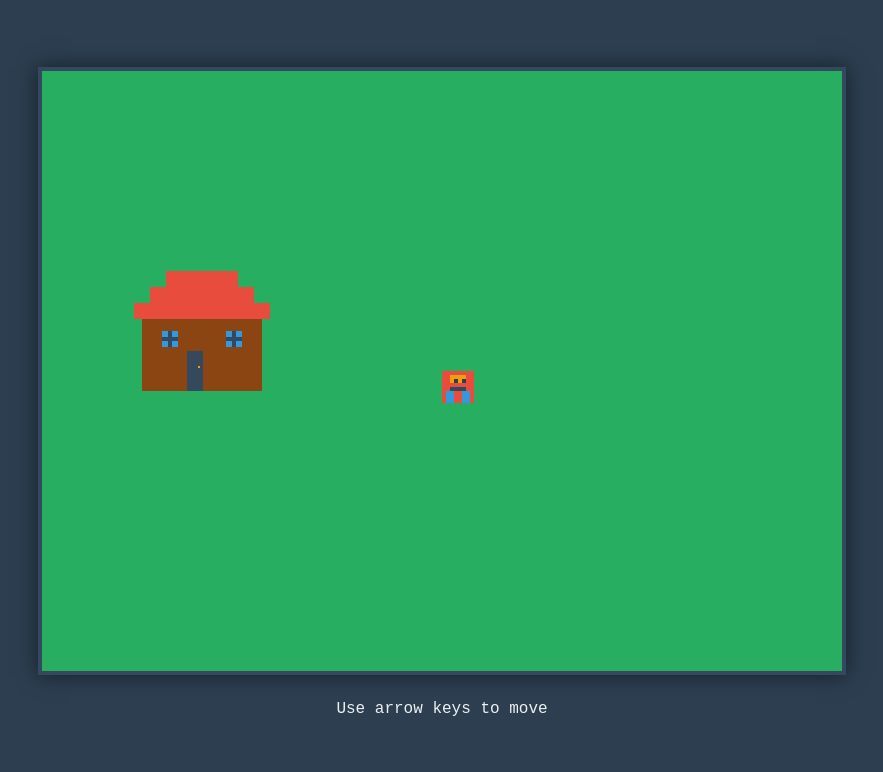
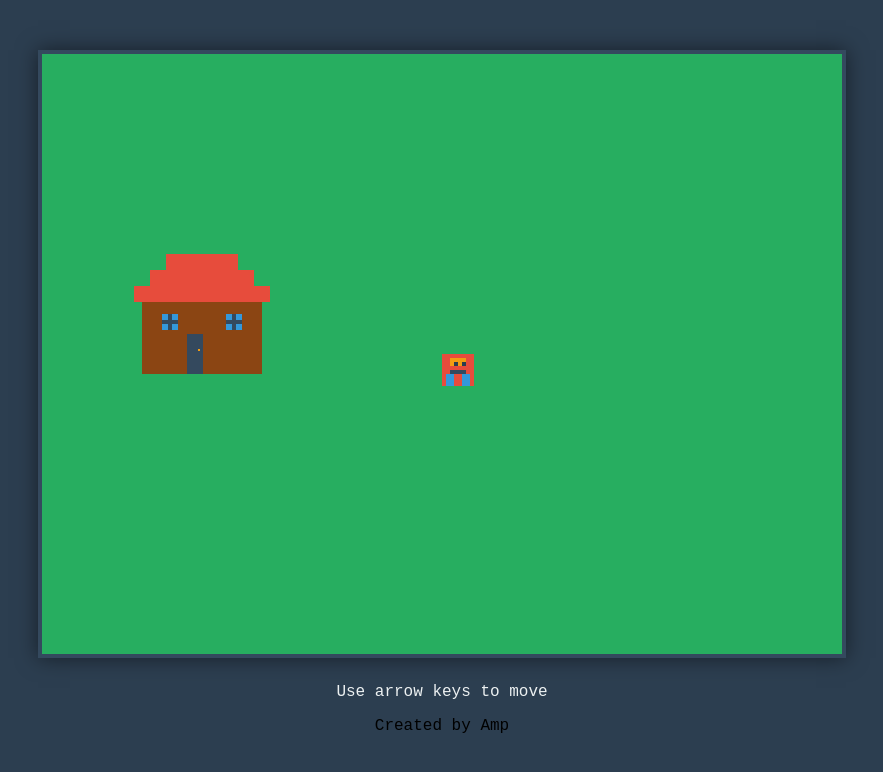
Before and after one commit to derek-feriancek-sg/lxePub, a plain HTML site: page index.html in a window 1280 px wide. Shown: the whole page, without its empty margins (198-1081 px from the left). Drawn offline with Linux system fonts and the light colour scheme.

Commit message:
Add creator credit to game
https://ampcode.com/threads/T-f6c2afd6-d1f1-4d21-b846-813d7a06ce43

```diff
--- a/index.html
+++ b/index.html
@@ -12,6 +12,9 @@
         <div class="controls">
             <p>Use arrow keys to move</p>
         </div>
+        <div class="credits">
+            <p>Created by Amp</p>
+        </div>
     </div>
     <script src="game.js"></script>
 </body>
```
